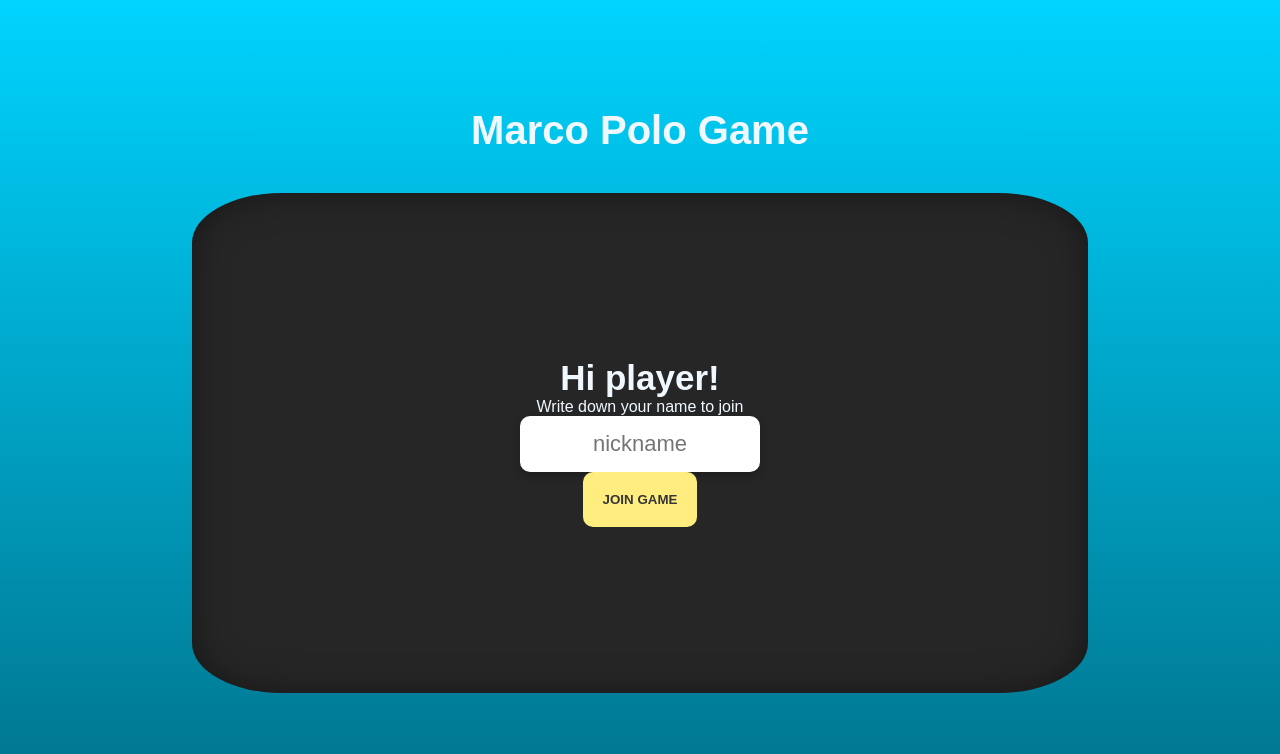
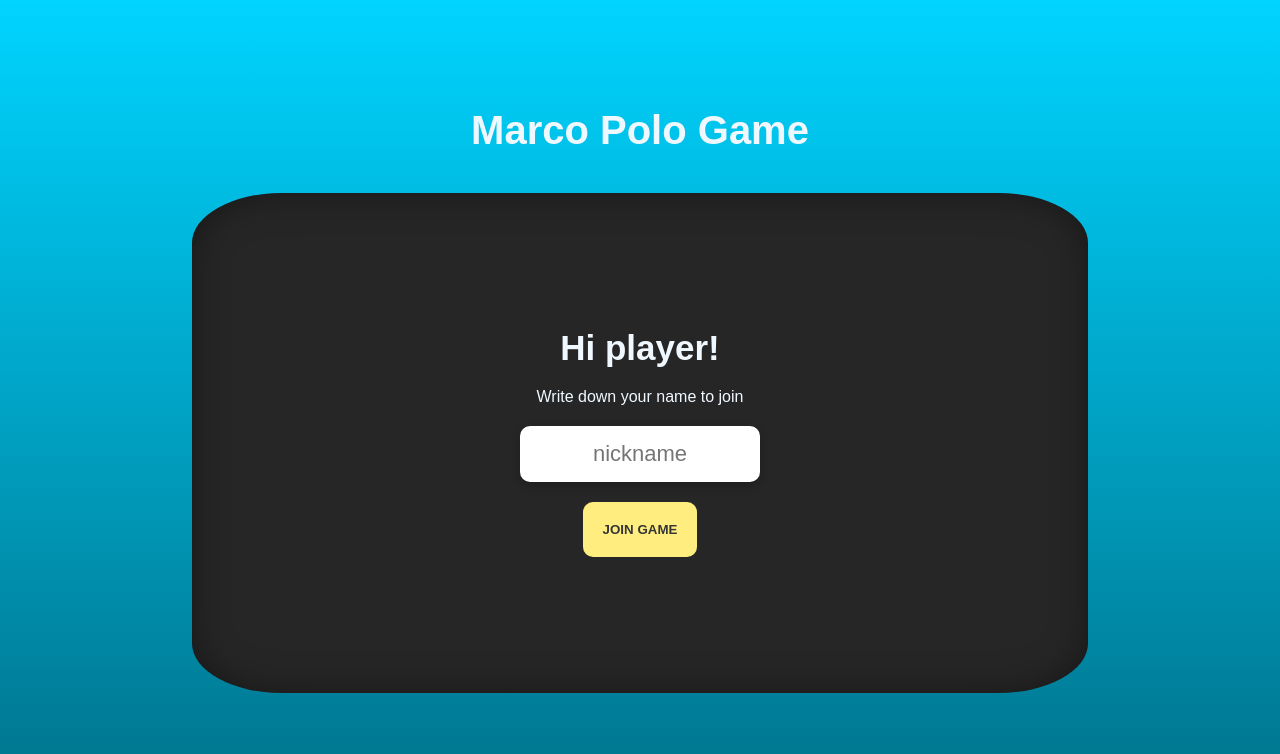
Before and after one commit to Majorosas16/PreparcialECO, a website: page app1/index.html in a window 1280 px wide. Drawn offline with nearby package versions, Linux system fonts and the light colour scheme; no server answers.

Commit message:
WARISOVER3

```diff
--- a/app1/styles.css
+++ b/app1/styles.css
@@ -40,7 +40,7 @@ body{
     justify-content: center;
     align-items: center;
     flex-direction: column;
-    gap: 20%;
+    gap: 20px;
 }
 
 .hi{
```
